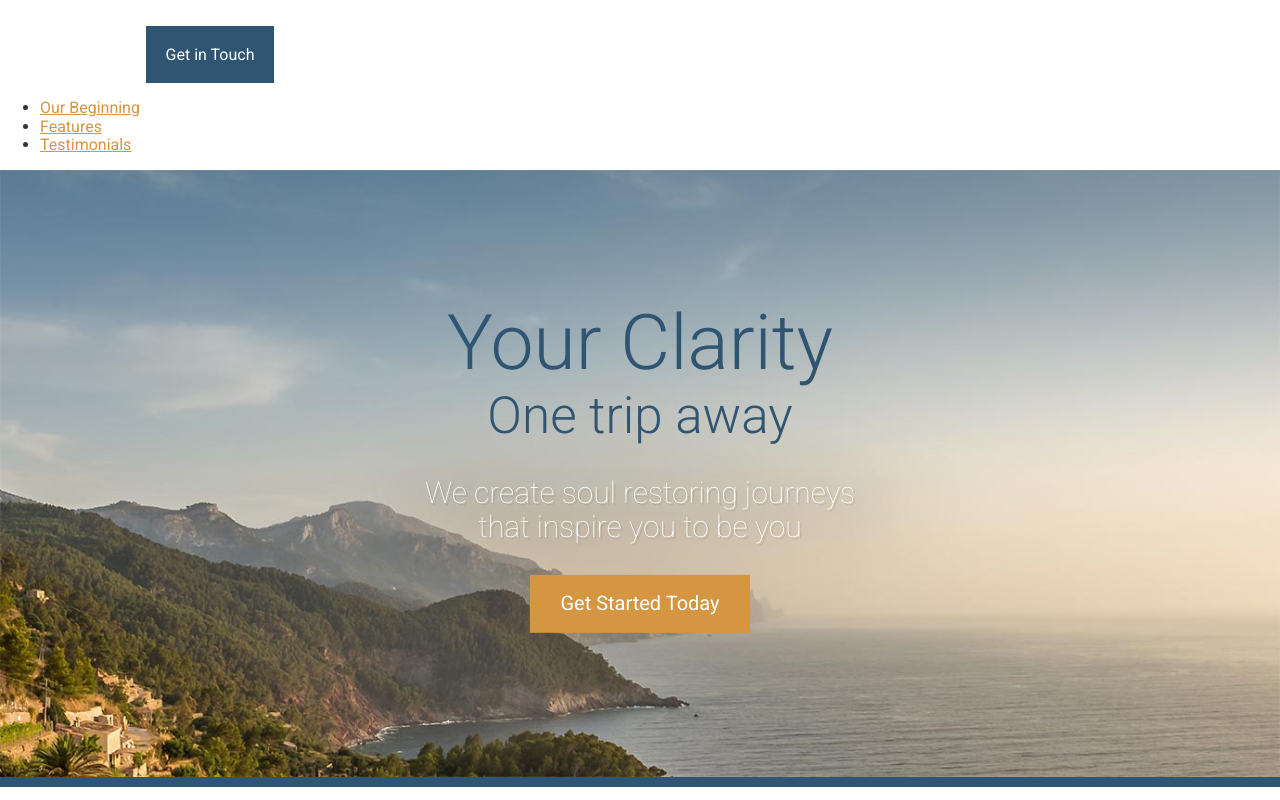
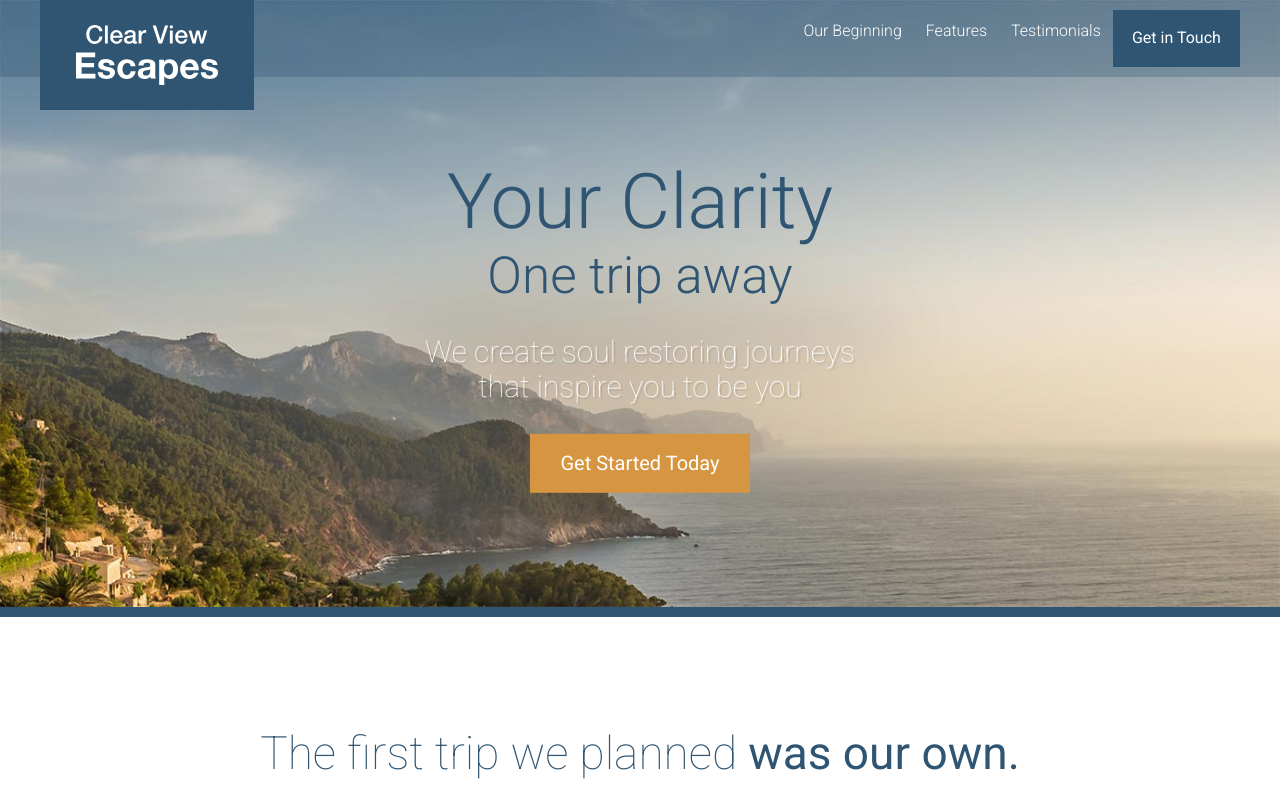
Before and after one commit to IanCarreras/mobile-first, a website: page app/index.html in a window 1280 px wide. Shown: the top 800 px of the page. Drawn offline with Linux system fonts and the light colour scheme; files whose address does not match are found by name.

Commit message:
finished header

```diff
--- a/app/assets/styles/modules/_large-hero.css
+++ b/app/assets/styles/modules/_large-hero.css
@@ -13,6 +13,7 @@
     left: 0;
     width: 100%;
     text-align: center;
+    padding-top: 60px;
   }
 
   &__title {
--- /dev/null
+++ b/app/assets/styles/modules/_primary-nav.css
@@ -0,0 +1,26 @@
+.primary-nav {
+
+
+  &--pull-right {
+    float: right;
+  }
+
+  ul {
+    margin: 0;
+    padding: 0;
+    @mixin clearfix;
+  }
+
+  li {
+    list-style: none;
+    float: left;
+    padding-right: 20px;
+    padding: 12px;
+  }
+
+  a {
+    color: #FFF;
+    font-weight: 300;
+    text-decoration: none;
+  }
+}
--- /dev/null
+++ b/app/assets/styles/modules/_site-header.css
@@ -0,0 +1,54 @@
+.site-header {
+  position: absolute;
+  width: 100%;
+  z-index: 2;
+  padding: 10px 0;
+
+  @mixin atMedium {
+    background-color: rgba($mainBlue, .3);
+  }
+
+  &__btn-container {
+    float: right;
+  }
+
+  &__logo {
+    position: absolute;
+    background-color: $mainBlue;
+    padding: 25px 36px;
+    top: 0;
+    left: 50%;
+    transform: translateX(-50%) scale(.8);
+    transform-origin: 50% 0;
+
+    @mixin atMedium {
+      left: auto;
+      transform: translateX(0);
+    }
+  }
+
+  &__logo__graphic {
+    text-indent: -9999px;
+  }
+
+  &__menu-icon {
+    width: 20px;
+    height: 20px;
+    background-color: #FFF;
+    position: absolute;
+    top: 10px;
+    right: 10px;
+
+    @mixin atMedium {
+      display: none;
+    }
+  }
+
+  &__menu-content {
+    display: none;
+
+    @mixin atMedium {
+      display: block;
+    }
+  }
+}
--- a/app/assets/styles/styles.css
+++ b/app/assets/styles/styles.css
@@ -13,4 +13,5 @@
 @import 'modules/_feature-item';
 @import 'modules/_testimonial';
 @import 'modules/_sprite';
-@import 'modules/_site-footer';
+@import 'modules/_site-header';
+@import 'modules/_primary-nav';
--- a/app/index.html
+++ b/app/index.html
@@ -10,16 +10,27 @@
     <link href='./temp/styles/styles.css' rel='stylesheet' type='text/css'>
   </head>
 <body>
-  <header>
-    <img src="assets/images/icons/clear-view-escapes.svg">
+  <header class="site-header">
+    <div class="wrapper">
+      <div class="site-header__logo">
+        <div class="site-header__logo__graphic icon icon--clear-view-escapes">Clear View Escapes</div>
+      </div>
+
+      <div class="site-header__menu-icon"></div>
+
+      <div class="site-header__menu-content">
+        <div class="site-header__btn-container">
           <a class="btn" href="#">Get in Touch</a>
-    <nav>
-      <ul>
+        </div>
+        <nav class="primary-nav primary-nav--pull-right">
+          <ul class="">
             <li><a href="#our-beginning">Our Beginning</a></li>
             <li><a href="#features">Features</a></li>
             <li><a href="#testimonials">Testimonials</a></li>
           </ul>
         </nav>
+      </div>
+    </div>
   </header>
 
   <div class="large-hero">
--- a/app/temp/styles/styles.css
+++ b/app/temp/styles/styles.css
@@ -486,6 +486,7 @@ a {
     left: 0;
     width: 100%;
     text-align: center;
+    padding-top: 60px;
   }
 
 .large-hero__title {
@@ -1090,24 +1091,100 @@ Instead edit gulp/templates/sprite */
     background-position: 36.69752421959096% 45.792307692307695%;
   }
 
-.site-footer {
-  background-color: #2f5572;
-  color: #FFF;
-  padding: .5rem;
-  text-align: center;
+.site-header {
+  position: absolute;
+  width: 100%;
+  z-index: 2;
+  padding: 10px 0;
 }
 
-.site-footer__text {
-    display: block;
-    margin-bottom: 1rem;
-    font-weight: 200;
+@media (min-width: 800px) {
+
+.site-header {
+    background-color: rgba(47,85,114, .3)
+}
+  }
+
+.site-header__btn-container {
+    float: right;
+  }
+
+.site-header__logo {
+    position: absolute;
+    background-color: #2f5572;
+    padding: 25px 36px;
+    top: 0;
+    left: 50%;
+    -webkit-transform: translateX(-50%) scale(.8);
+            transform: translateX(-50%) scale(.8);
+    -webkit-transform-origin: 50% 0;
+            transform-origin: 50% 0;
   }
 
 @media (min-width: 800px) {
 
-.site-footer__text {
-      display: inline;
-      margin-bottom: 0;
-      margin-right: 1.4rem
+.site-header__logo {
+      left: auto;
+      -webkit-transform: translateX(0);
+              transform: translateX(0)
   }
   }
+
+.site-header__logo__graphic {
+    text-indent: -9999px;
+  }
+
+.site-header__menu-icon {
+    width: 20px;
+    height: 20px;
+    background-color: #FFF;
+    position: absolute;
+    top: 10px;
+    right: 10px;
+  }
+
+@media (min-width: 800px) {
+
+.site-header__menu-icon {
+      display: none
+  }
+  }
+
+.site-header__menu-content {
+    display: none;
+  }
+
+@media (min-width: 800px) {
+
+.site-header__menu-content {
+      display: block
+  }
+  }
+
+.primary-nav--pull-right {
+    float: right;
+  }
+
+.primary-nav ul {
+    margin: 0;
+    padding: 0;
+  }
+
+.primary-nav ul::after {
+    content: "";
+    clear: both;
+    display: table;
+  }
+
+.primary-nav li {
+    list-style: none;
+    float: left;
+    padding-right: 20px;
+    padding: 12px;
+  }
+
+.primary-nav a {
+    color: #FFF;
+    font-weight: 300;
+    text-decoration: none;
+  }
--- a/gulp/tasks/styles.js
+++ b/gulp/tasks/styles.js
@@ -5,11 +5,12 @@ const cssVars = require('postcss-simple-vars')
 const nested = require('postcss-nested')
 const cssImport = require('postcss-import')
 const mixins = require('postcss-mixins')
+const hexrgba = require('postcss-hexrgba')
 
 gulp.task('styles',
   () => {
     return gulp.src('./app/assets/styles/styles.css')
-    .pipe(postcss([cssImport, mixins, cssVars, nested, autoprefixer]))
+    .pipe(postcss([cssImport, mixins, cssVars, nested, hexrgba, autoprefixer]))
     .on('error', function(errorInfo) {
       console.log(errorInfo.toString())
       this.emit('end')
```
Lines whose indentation alone changed are shown as unchanged.
